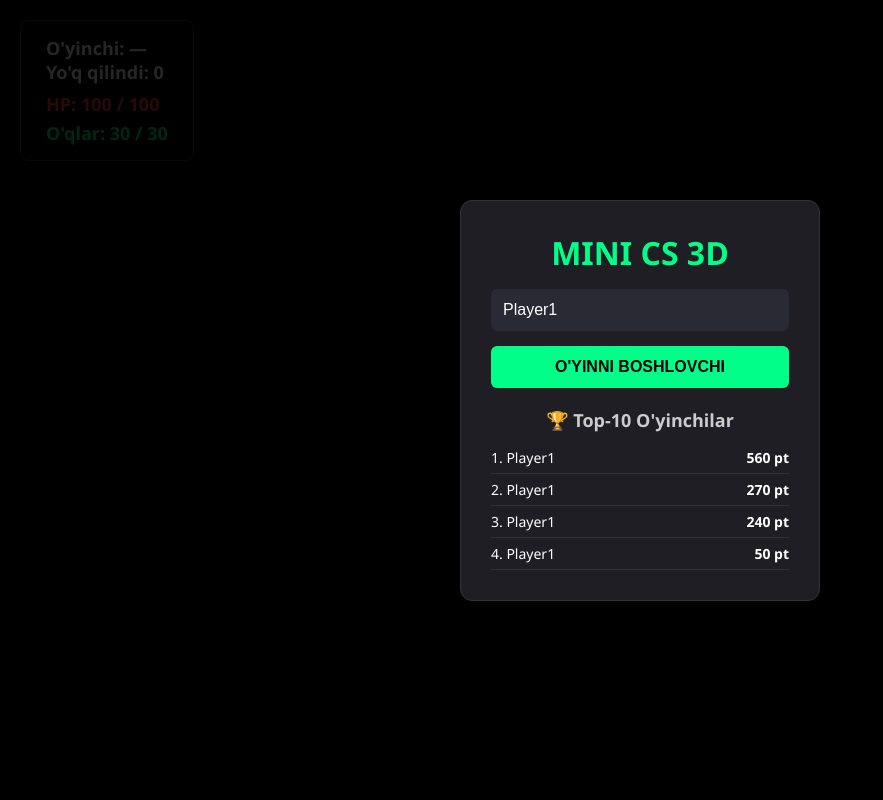
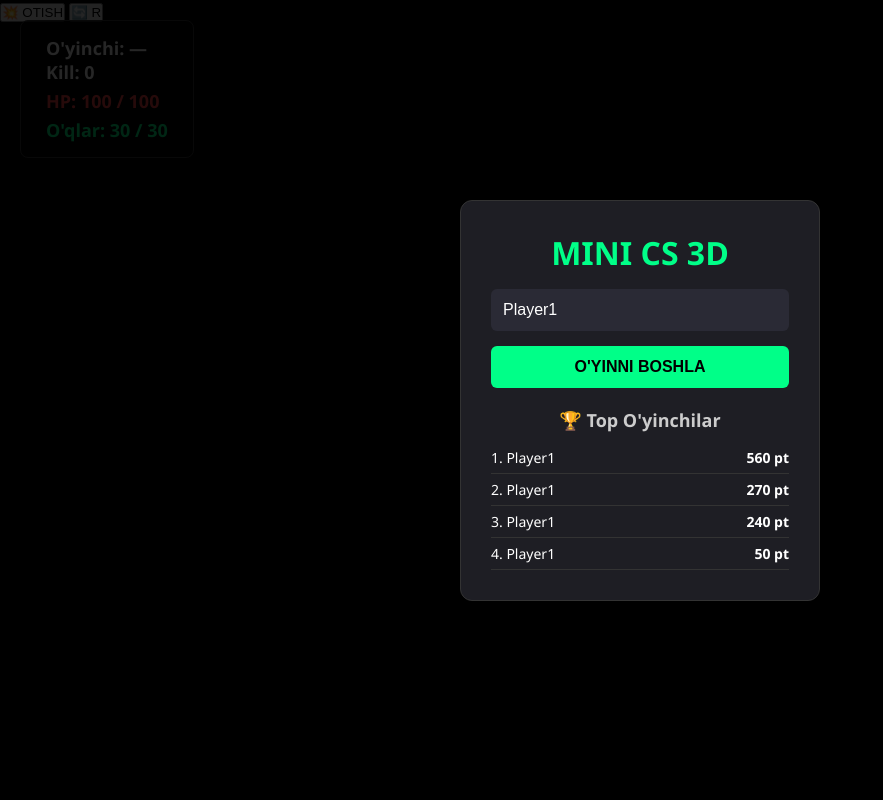
Before and after one commit to t76696699-commits/kontr, a Flask app: page / in a window 1280 px wide. Shown: the whole page, without its empty margins (0-883 px from the left). Run offline with Flask 3, Linux system fonts and the light colour scheme; data comes from the database, SQL or seed files in the repository.

Commit message:
Update index.html

```diff
--- a/templates/index.html
+++ b/templates/index.html
@@ -2,24 +2,39 @@
 <html lang="uz">
 <head>
   <meta charset="UTF-8">
-  <title>Mini CS 3D — Full Stack Game</title>
+  <meta name="viewport" content="width=device-width, initial-scale=1.0, user-scalable=no">
+  <title>Mini CS 3D — Counter Strike Edition</title>
   <link rel="stylesheet" href="{{ url_for('static', filename='style.css') }}">
 </head>
 <body>
 
-  <!-- Crosshair (Nishop) -->
+  <!-- Nishop -->
   <div id="crosshair"></div>
 
-  <!-- HUD (Jon, O'qlar va Ball) -->
+  <!-- HUD Panel -->
   <div id="hud">
     <div>O'yinchi: <span id="player-name-display">—</span></div>
-    <div>Yo'q qilindi: <span id="score-display">0</span></div>
-    <div style="margin-top: 8px; color: #ff4444;">
+    <div>Kill: <span id="score-display">0</span></div>
+    <div style="margin-top: 5px; color: #ff4444;">
       HP: <span id="hp-display">100</span> / 100
     </div>
     <div style="margin-top: 5px; color: #00ff88;">
       O'qlar: <span id="ammo-display">30 / 30</span>
-      <span id="reload-msg" style="display:none; color: #ff3333; font-size: 14px;"> (RELOADING...)</span>
+      <span id="reload-msg" style="display:none; color: #ff3333; font-size: 14px;"> (O'QLANMOQDA...)</span>
+    </div>
+  </div>
+
+  <!-- 📱 MOBIL UCHUN BOSHGARUV TUGMALARI -->
+  <div id="mobile-controls">
+    <!-- Chap joystik hududi -->
+    <div id="joystick-zone">
+      <div id="joystick-knob"></div>
+    </div>
+
+    <!-- O'ng tarafdagi harakatlantirish va otish tugmalari -->
+    <div id="mobile-buttons">
+      <button id="btn-shoot">💥 OTISH</button>
+      <button id="btn-reload">🔄 R</button>
     </div>
   </div>
 
@@ -30,16 +45,15 @@
       <p id="game-over-msg" style="display:none; color: #ff4444; font-weight: bold; margin-bottom: 10px;"></p>
 
       <input type="text" id="username" placeholder="Nikingizni kiriting..." value="Player1">
-      <button id="start-btn">O'YINNI BOSHLOVCHI</button>
+      <button id="start-btn">O'YINNI BOSHLA</button>
 
-      <h2>🏆 Top-10 O'yinchilar</h2>
+      <h2>🏆 Top O'yinchilar</h2>
       <ul id="leaderboard-list">
         <li>Yuklanmoqda...</li>
       </ul>
     </div>
   </div>
 
-  <!-- Three.js Import map -->
   <script type="importmap">
     {
       "imports": {
```
